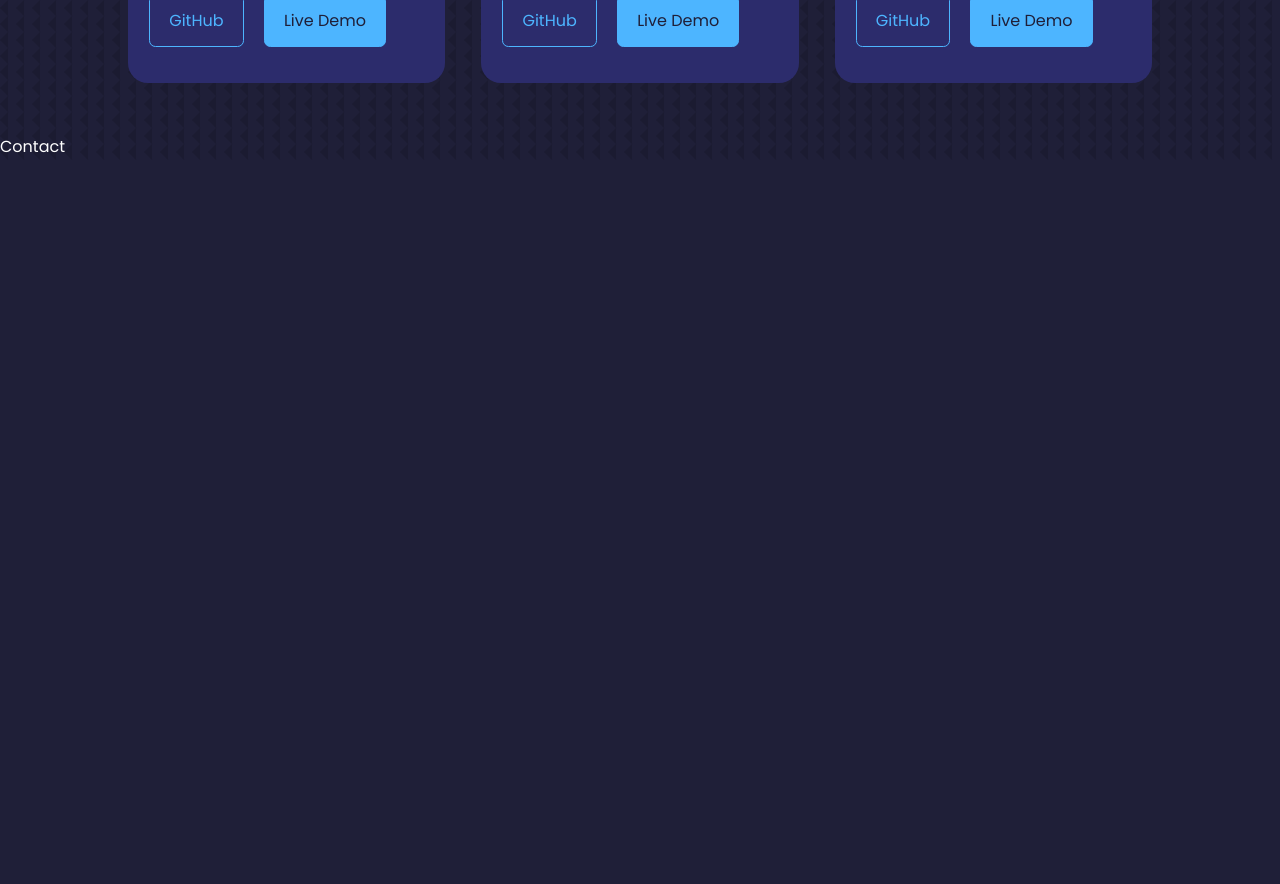
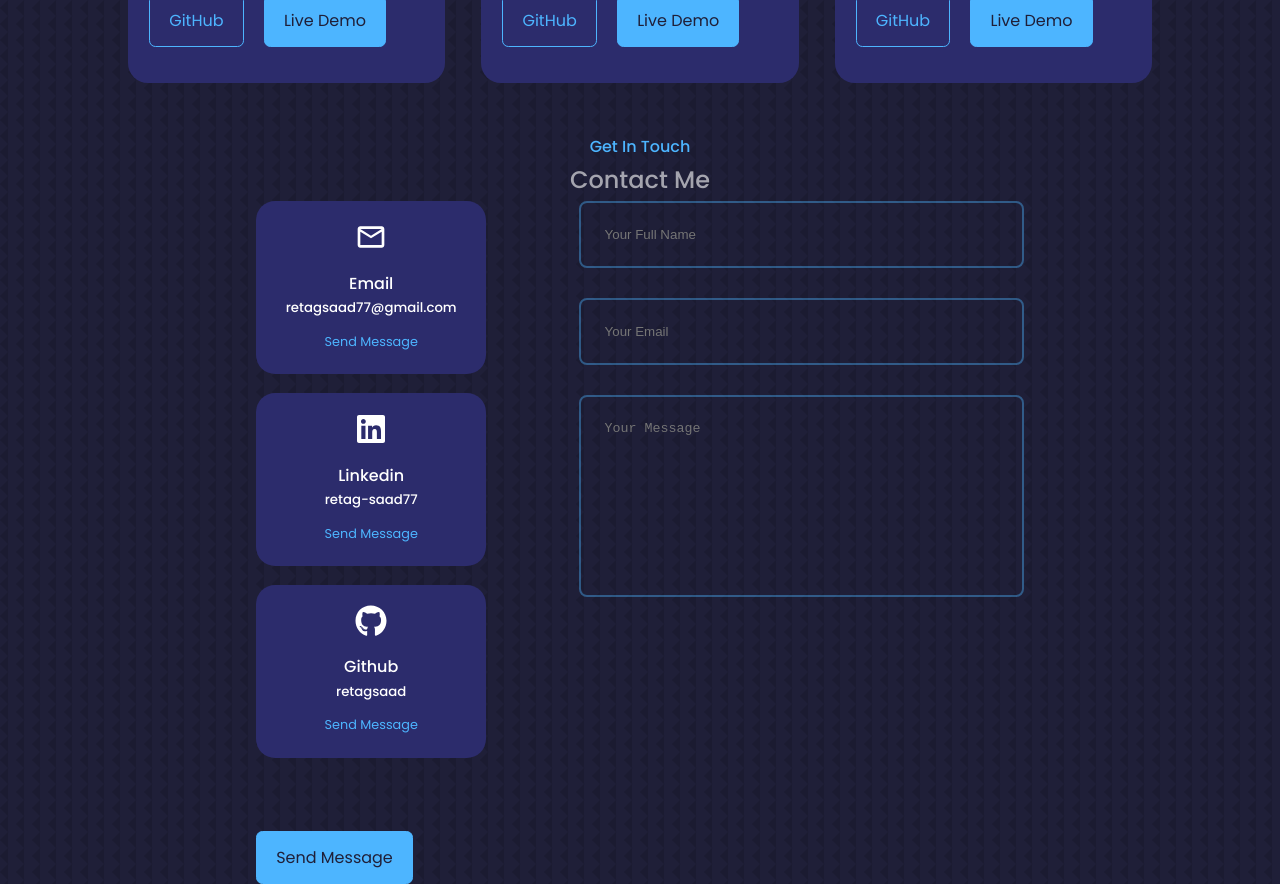
Before and after one commit to retagsaad/Portfolio, a React (Vite) app: page / in a window 1280 px wide. Shown: the part 2800-3684 px from the top of the page. Before the commit the page ends 2960 px from the top, so only its background shows below. Built offline with nearby package versions, Linux system fonts and the light colour scheme.

Commit message:
contact page

```diff
--- a/src/components/contact/Contact.jsx
+++ b/src/components/contact/Contact.jsx
@@ -1,8 +1,59 @@
 import React from 'react'
 import "./contact.css"
+import { MdOutlineEmail } from "react-icons/md";
+import { FaLinkedin } from "react-icons/fa";
+import { FaGithub } from "react-icons/fa";
+const contactData=[
+  {
+    id:1,
+    icon:<MdOutlineEmail />,
+    title:"Email",
+    info:"retagsaad77@gmail.com",
+    link:"mailto:retagsaad77@gmail.com",
+  },
+   {
+    id:2,
+    icon:<FaLinkedin/>,
+    title:"Linkedin",
+    info:"retag-saad77",
+    link:"https://www.linkedin.com/in/retag-saad77/",
+  },
+   {
+    id:3,
+    icon:<FaGithub/>,
+    title:"Github",
+    info:"retagsaad",
+    link:"https://github.com/retagsaad",
+  },
+]
 function Contact() {
   return (
-    <div>Contact</div>
+    <div className='contact'>
+      <div className='header'>
+        <h4>Get In Touch</h4>
+        <h2>Contact Me</h2>
+      </div>
+      <div className='container contact-container'>
+      <div className='contact-options'>
+    {contactData.map(({id,icon,title,info,link})=>(
+      <div key={id} className='contact-option'>
+        {icon}
+        <h4>{title}</h4>
+        <h5>{info}</h5>
+        <a href={link} target='_blank'>Send Message</a>
+      </div>
+    ))}
+
+
+      </div>
+      <div className="form">
+        <input type="text" placeholder='Your Full Name' name='name'/>
+        <input type="text" placeholder='Your Email' name='email'/>
+        <textarea rows={10} type="text" placeholder='Your Message'/>
+      </div>
+      <a href="" className="btn-primary btn">Send Message</a>
+    </div>
+    </div>
   )
 }
 
--- a/src/components/contact/contact.css
+++ b/src/components/contact/contact.css
@@ -0,0 +1,65 @@
+.contact-container{
+    width: 60%;
+    display: grid;
+    grid-template-columns: 30% 58%;
+    gap: 12%;
+}
+.contact-options{
+    display: flex;
+    flex-direction: column;
+    gap: 1.2rem;
+}
+.contact-option{
+    background: var(--color-bg-variant);
+    padding: 1.2rem;
+    border-radius: 1.2rem;
+    text-align: center;
+    border: 1px solid transparent;
+    transition: var(--transition);
+}
+.contact-option:hover{
+    border-color: var(--color-primary-variant);
+    background: transparent;
+}
+.contact-option svg{
+    font-size: 2rem;
+    margin-bottom:0.5rem ;
+}
+.contact-option a{
+    margin-top: 0.7rem;
+    display: inline-block;
+    font-size: 0.8rem;
+}
+.contact-container .form{
+    display: flex;
+    flex-direction: column;
+    gap: 30px;
+}
+.contact-container .form input ,
+.contact-container .form textarea{
+    width: 100%;
+    padding: 1.5rem;
+    border-radius: 0.5rem;
+    background: transparent;
+    border: 2px solid var(--color-primary-variant);
+    resize: none;
+    color: var(--color-white);
+}
+.contact-container .form button{
+  font-size: 18px;
+  padding: 14px 30px;
+}
+/* responsive */
+@media (max-width:1024px) {
+  .contact-container{
+    grid-template-columns: 1fr;
+    gap: 2rem;
+  }
+
+}
+@media (max-width:600px) {
+    .contact-container{
+    width:90%;
+
+  }
+}
--- a/src/components/home/HomeSocial.jsx
+++ b/src/components/home/HomeSocial.jsx
@@ -5,8 +5,8 @@ import { FaGithub } from "react-icons/fa";
 function HomeSocial() {
   return (
     <div className='home_social'>
-        <a href="https://www.linkedin.com/in/retag-saad-85a190384/" target="_blank"><FaLinkedin/></a>
-        <a href="https://github.com/retagsaad" target="_blank"><FaGithub /></a>
+        <a href="www.linkedin.com/in/retag-saad77" target="_blank"><FaLinkedin/></a>
+        <a href="https://github.com/retagsaad" target="_blank"><FaGithub/></a>
 
     </div>
   )
```
